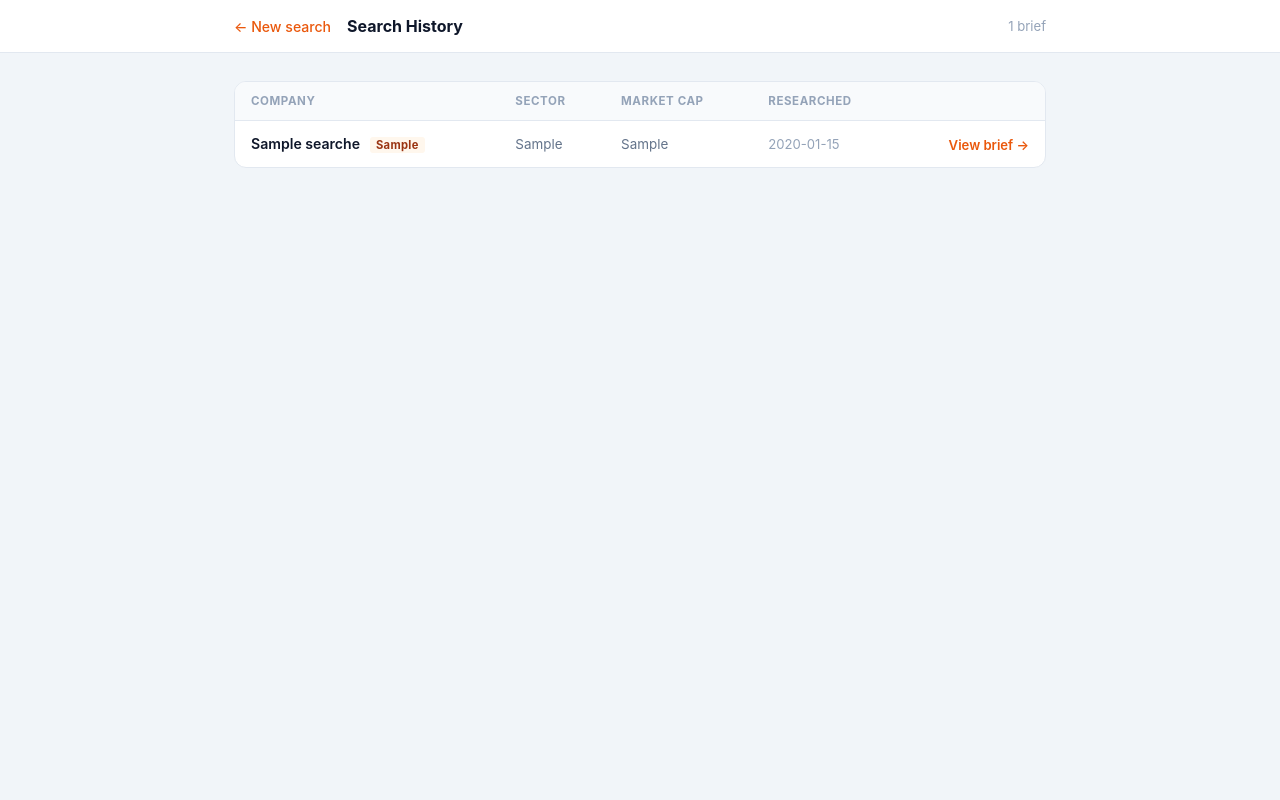
After one commit to eddyabraham/company-research, a Flask app: page /history in a window 1280 px wide. The commit adds this page. Run offline with Flask 3, Linux system fonts and the light colour scheme; tables that the repository leaves empty hold one stand-in row (values such as "Sample post").

Commit message:
Add history page, PDF export, and orange theme
- db.py: SQLite persistence for all searches (ticker, name, sector,
  market cap, description, revenue/risk snippets, news, timestamp)
- POST /research now saves to DB and redirects to GET /result/<id>,
  enabling shareable/reloadable result URLs
- GET /history: table of all past searches with links back to briefs
- Export PDF button on results page using window.print() with print CSS
- Orange color scheme (#ea580c) throughout all templates

```diff
--- a/app.py
+++ b/app.py
@@ -1,4 +1,5 @@
 import os
+import re
 import time
 
 from flask import Flask, flash, redirect, render_template, request, url_for
@@ -10,14 +11,16 @@ from company_research import (
     fmt_market_cap,
     process_news_items,
 )
+from db import get_history, get_search, init_db, save_search
 
 app = Flask(__name__)
 app.secret_key = os.environ.get("SECRET_KEY", "dev-only-change-in-prod")
 
+init_db()
+
 
 @app.template_filter("regex_replace")
 def regex_replace(value, pattern, replacement):
-    import re
     return re.sub(pattern, replacement, value or "")
 
 
@@ -45,8 +48,7 @@ def research():
     risks = ddg_search(f"{display_name} key risks investor concerns headwinds challenges 2025")
 
     info = yahoo["info"]
-    return render_template(
-        "results.html",
+    data = dict(
         ticker=ticker_symbol,
         name=info.get("longName") or info.get("shortName") or display_name,
         sector=info.get("sector", "N/A"),
@@ -58,6 +60,22 @@ def research():
         risk_results=risks,
         news=process_news_items(yahoo["news"]),
     )
+    search_id = save_search(data)
+    return redirect(url_for("result", search_id=search_id))
+
+
+@app.route("/result/<int:search_id>")
+def result(search_id):
+    data = get_search(search_id)
+    if not data:
+        flash("Search not found.")
+        return redirect(url_for("index"))
+    return render_template("results.html", **data)
+
+
+@app.route("/history")
+def history():
+    return render_template("history.html", searches=get_history())
 
 
 if __name__ == "__main__":
--- /dev/null
+++ b/db.py
@@ -0,0 +1,71 @@
+import json
+import sqlite3
+from pathlib import Path
+
+DB_PATH = Path(__file__).parent / "history.db"
+
+
+def _connect() -> sqlite3.Connection:
+    conn = sqlite3.connect(DB_PATH)
+    conn.row_factory = sqlite3.Row
+    return conn
+
+
+def init_db() -> None:
+    with _connect() as conn:
+        conn.execute("""
+            CREATE TABLE IF NOT EXISTS searches (
+                id           INTEGER PRIMARY KEY AUTOINCREMENT,
+                ticker       TEXT NOT NULL,
+                name         TEXT NOT NULL,
+                sector       TEXT,
+                industry     TEXT,
+                market_cap   TEXT,
+                exchange     TEXT,
+                description  TEXT,
+                revenue_json TEXT,
+                risks_json   TEXT,
+                news_json    TEXT,
+                created_at   TIMESTAMP DEFAULT CURRENT_TIMESTAMP
+            )
+        """)
+
+
+def save_search(data: dict) -> int:
+    with _connect() as conn:
+        cur = conn.execute("""
+            INSERT INTO searches
+                (ticker, name, sector, industry, market_cap, exchange,
+                 description, revenue_json, risks_json, news_json)
+            VALUES (?, ?, ?, ?, ?, ?, ?, ?, ?, ?)
+        """, (
+            data["ticker"], data["name"], data["sector"], data["industry"],
+            data["market_cap"], data["exchange"], data["description"],
+            json.dumps(data["revenue_results"]),
+            json.dumps(data["risk_results"]),
+            json.dumps(data["news"]),
+        ))
+        return cur.lastrowid
+
+
+def get_history() -> list[dict]:
+    with _connect() as conn:
+        rows = conn.execute(
+            "SELECT id, ticker, name, sector, market_cap, created_at "
+            "FROM searches ORDER BY created_at DESC"
+        ).fetchall()
+        return [dict(r) for r in rows]
+
+
+def get_search(search_id: int) -> dict | None:
+    with _connect() as conn:
+        row = conn.execute(
+            "SELECT * FROM searches WHERE id = ?", (search_id,)
+        ).fetchone()
+        if not row:
+            return None
+        d = dict(row)
+        d["revenue_results"] = json.loads(d.pop("revenue_json"))
+        d["risk_results"] = json.loads(d.pop("risks_json"))
+        d["news"] = json.loads(d.pop("news_json"))
+        return d
--- /dev/null
+++ b/templates/history.html
@@ -0,0 +1,193 @@
+<!DOCTYPE html>
+<html lang="en">
+<head>
+  <meta charset="UTF-8">
+  <meta name="viewport" content="width=device-width, initial-scale=1.0">
+  <title>Search History</title>
+  <style>
+    *, *::before, *::after { box-sizing: border-box; margin: 0; padding: 0; }
+
+    body {
+      font-family: -apple-system, BlinkMacSystemFont, "Segoe UI", Roboto, sans-serif;
+      background: #f1f5f9;
+      color: #1e293b;
+      min-height: 100vh;
+    }
+
+    header {
+      background: #fff;
+      border-bottom: 1px solid #e2e8f0;
+      position: sticky;
+      top: 0;
+      z-index: 10;
+    }
+    .header-inner {
+      max-width: 860px;
+      margin: 0 auto;
+      padding: 16px 24px;
+      display: flex;
+      align-items: center;
+      gap: 16px;
+    }
+    .back-link {
+      color: #ea580c;
+      text-decoration: none;
+      font-size: 0.88rem;
+      font-weight: 500;
+    }
+    .back-link:hover { text-decoration: underline; }
+    .header-title {
+      font-size: 1rem;
+      font-weight: 700;
+      color: #0f172a;
+    }
+    .header-count {
+      margin-left: auto;
+      font-size: 0.82rem;
+      color: #94a3b8;
+    }
+
+    main {
+      max-width: 860px;
+      margin: 0 auto;
+      padding: 28px 24px 64px;
+    }
+
+    .card {
+      background: #fff;
+      border-radius: 12px;
+      border: 1px solid #e2e8f0;
+      overflow: hidden;
+    }
+
+    /* Table */
+    table { width: 100%; border-collapse: collapse; font-size: 0.88rem; }
+    thead tr { background: #f8fafc; }
+    th {
+      text-align: left;
+      padding: 12px 16px;
+      font-size: 0.72rem;
+      font-weight: 700;
+      text-transform: uppercase;
+      letter-spacing: 0.05em;
+      color: #94a3b8;
+      border-bottom: 1px solid #e2e8f0;
+    }
+    td {
+      padding: 14px 16px;
+      border-bottom: 1px solid #f1f5f9;
+      vertical-align: middle;
+      color: #334155;
+    }
+    tr:last-child td { border-bottom: none; }
+    tr:hover td { background: #fffbf7; }
+
+    .company-name { font-weight: 600; color: #0f172a; }
+    .ticker-badge {
+      display: inline-block;
+      background: #fff7ed;
+      color: #9a3412;
+      font-size: 0.7rem;
+      font-weight: 700;
+      padding: 1px 6px;
+      border-radius: 3px;
+      margin-left: 6px;
+      letter-spacing: 0.03em;
+      vertical-align: middle;
+    }
+    td.sector-col  { color: #64748b; font-size: 0.84rem; }
+    td.cap-col     { color: #64748b; font-size: 0.84rem; white-space: nowrap; }
+    td.date-col    { color: #94a3b8; font-size: 0.82rem; white-space: nowrap; }
+    td.action-col  { text-align: right; white-space: nowrap; }
+
+    .view-link {
+      color: #ea580c;
+      text-decoration: none;
+      font-size: 0.82rem;
+      font-weight: 600;
+    }
+    .view-link:hover { text-decoration: underline; }
+
+    /* Empty state */
+    .empty-state {
+      padding: 64px 24px;
+      text-align: center;
+    }
+    .empty-icon {
+      width: 48px; height: 48px;
+      background: #fff7ed;
+      border-radius: 12px;
+      display: flex; align-items: center; justify-content: center;
+      margin: 0 auto 16px;
+    }
+    .empty-state h2 { font-size: 1rem; font-weight: 600; color: #0f172a; margin-bottom: 6px; }
+    .empty-state p  { font-size: 0.88rem; color: #64748b; margin-bottom: 20px; }
+    .btn-primary {
+      display: inline-block;
+      background: #ea580c;
+      color: #fff;
+      text-decoration: none;
+      padding: 9px 20px;
+      border-radius: 8px;
+      font-size: 0.88rem;
+      font-weight: 600;
+      transition: background 0.15s;
+    }
+    .btn-primary:hover { background: #c2410c; }
+  </style>
+</head>
+<body>
+
+<header>
+  <div class="header-inner">
+    <a href="/" class="back-link">&larr; New search</a>
+    <span class="header-title">Search History</span>
+    <span class="header-count">{{ searches|length }} brief{{ 's' if searches|length != 1 }}</span>
+  </div>
+</header>
+
+<main>
+  <div class="card">
+    {% if searches %}
+      <table>
+        <thead>
+          <tr>
+            <th>Company</th>
+            <th>Sector</th>
+            <th>Market Cap</th>
+            <th>Researched</th>
+            <th></th>
+          </tr>
+        </thead>
+        <tbody>
+          {% for s in searches %}
+            <tr>
+              <td>
+                <span class="company-name">{{ s.name }}</span>
+                <span class="ticker-badge">{{ s.ticker }}</span>
+              </td>
+              <td class="sector-col">{{ s.sector or '—' }}</td>
+              <td class="cap-col">{{ s.market_cap or '—' }}</td>
+              <td class="date-col">{{ s.created_at[:10] if s.created_at else '—' }}</td>
+              <td class="action-col">
+                <a href="/result/{{ s.id }}" class="view-link">View brief &rarr;</a>
+              </td>
+            </tr>
+          {% endfor %}
+        </tbody>
+      </table>
+    {% else %}
+      <div class="empty-state">
+        <div class="empty-icon">
+          <svg width="22" height="22" viewBox="0 0 24 24" fill="#ea580c"><path d="M13 2.05v2.02c3.95.49 7 3.85 7 7.93 0 3.21-1.81 6-4.72 7.28L13 17v5h5l-1.22-1.22C19.91 19.07 22 15.76 22 12c0-5.18-3.95-9.45-9-9.95zM11 2.05C5.95 2.55 2 6.82 2 12c0 3.76 2.09 7.07 5.22 8.78L6 22h5v-5l-2.28 2.28C7.81 18 6 15.21 6 12c0-4.08 3.05-7.44 7-7.93V2.05z"/></svg>
+        </div>
+        <h2>No searches yet</h2>
+        <p>Briefs you generate will appear here for easy reference.</p>
+        <a href="/" class="btn-primary">Generate your first brief</a>
+      </div>
+    {% endif %}
+  </div>
+</main>
+
+</body>
+</html>
```
Also changed, not shown: templates/index.html (+25 -10 lines), templates/results.html (+81 -107 lines), 1 other file.
